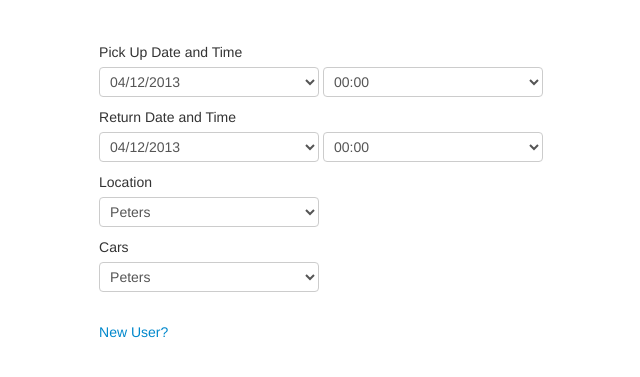
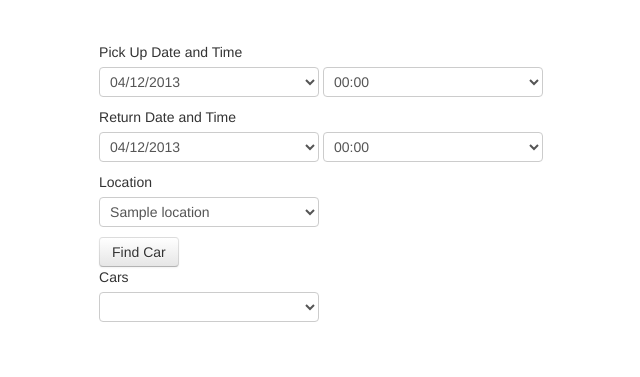
Before and after one commit to fozzle/cs4400, a Flask app: page /rent in a window 1280 px wide. Shown: the top 377 px of the page, without its empty margins (132-772 px from the left). Run offline with Flask 2, Linux system fonts and the light colour scheme; tables that the repository leaves empty or names only in its code hold one stand-in row (values such as "Sample post"); lists and menus that the app fills with data are empty.

Commit message:
almost finished rent

```diff
--- a/app.py
+++ b/app.py
@@ -178,11 +178,28 @@ def personal_info():
 
 @app.route('/rent', methods=['GET','POST'])
 def rent():
+        locations = "SELECT LocationName FROM location"
+        c.execute(locations)
+        a = c.fetchall()
+        r =[]
+        for item in a:
+                r.append(item[0])
+
         if request.method == 'POST':
                 a = request.form['pickdate']
+                loc = request.form['location']
+                models = "SELECT CarModel FROM car WHERE CarLocation='{place}'".format(place=loc)
+                c.execute(models)
+                a = c.fetchall()
+                setloc = [loc]
+                print loc
+                print a
+                models = []
+                for item in a:
+                        models.append(item[0])
+                return render_template('rent.html', models=models, data=setloc)
 
-                return render_template('home.html')
-        return render_template('rent.html')
+        return render_template('rent.html', data = r)
         pass
 
 def availability():
--- a/templates/rent.html
+++ b/templates/rent.html
@@ -21,14 +21,19 @@
 		</select>
 	<label>Location</label>
 		<select name=location>
-			<option value ="Peters" >Peters</option>
+		{% for (location) in data %}
+			<option>{{ location }}</option>
+
+		{% endfor %}
 		</select>
-
+	<p><button type=submit class=btn>Find Car</button>
 	<label>Cars</label>
 		<select name=cars>
-			<option value ="Peters" >Peters</option>
+		{% for (carmodel) in models %}
+			<option>{{ carmodel }}</option>
+
+		{% endfor %}
 		</select>
 
 	</form>
-	<a href="{{ url_for('register') }}">New User?</a>
 {% endblock %}
```
